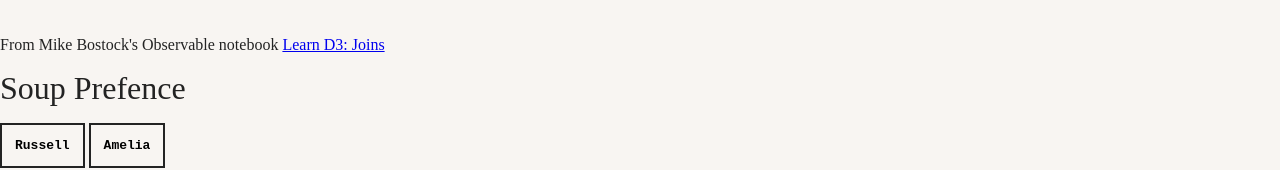
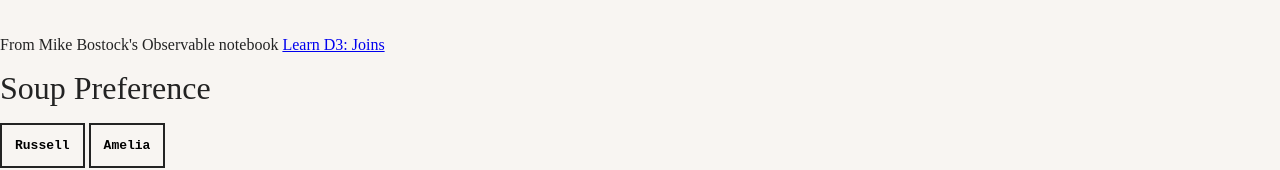
Before and after one commit to the-pudding/blog-svelte-d3, a Svelte app: page / in a window 1280 px wide. Shown: the part 1270-1440 px from the top of the page. Built offline with nearby package versions, Linux system fonts and the light colour scheme.

Commit message:
update github pages

```diff
--- a/src/components/Chart.svelte
+++ b/src/components/Chart.svelte
@@ -49,7 +49,7 @@
   }
 </script>
 
-<h2>Soup Prefence</h2>
+<h2>Soup Preference</h2>
 <slot />
 <svg {width} {height}>
   <g transform="translate({padding}, {padding})"></g>
```
Also changed, not shown: public/index.html (+1 -1 lines), public/build/bundle.js, 6 other files (tests, documents, lock files or other folders).
